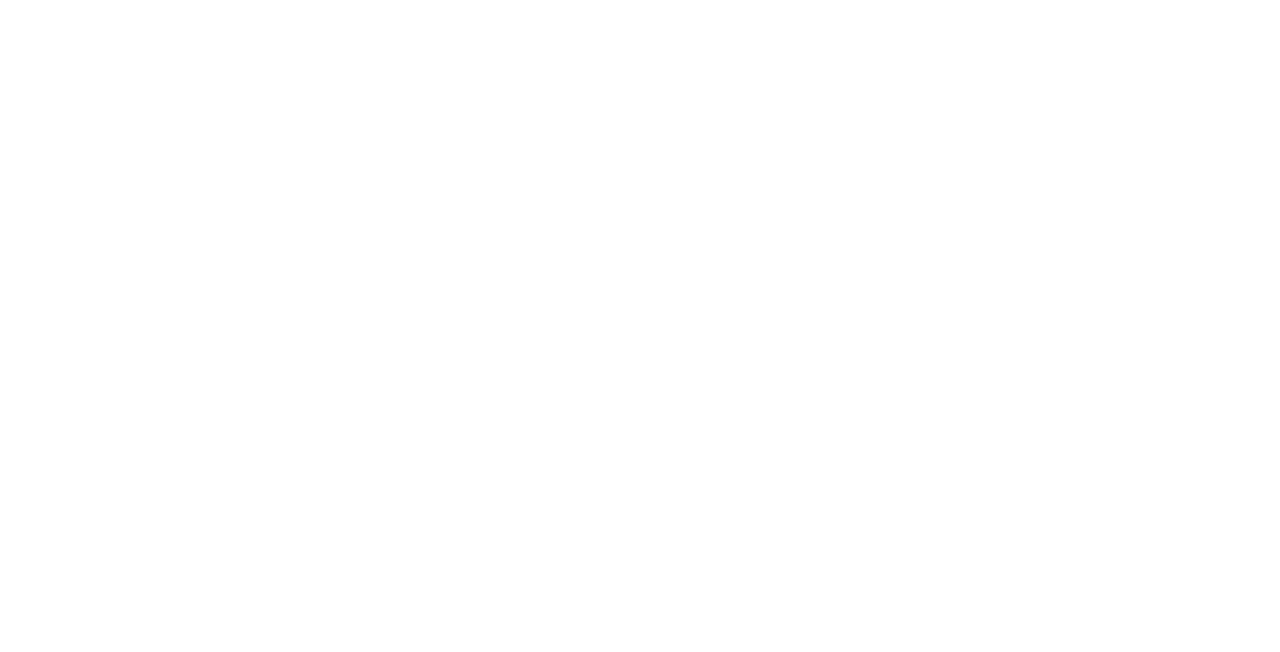
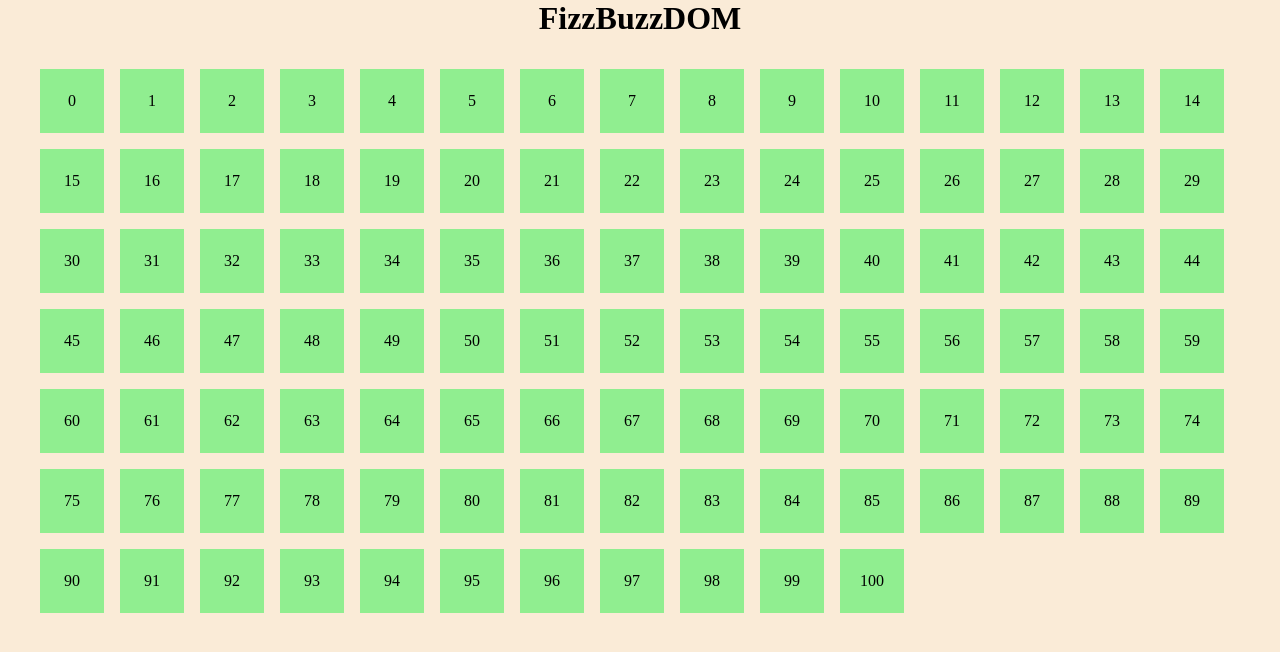
Before and after one commit to LudwigEffort/js-fizzbuzz, a plain HTML site: page index.html in a window 1280 px wide. Drawn offline with Linux system fonts and the light colour scheme.

Commit message:
for works

```diff
--- a/css/style.css
+++ b/css/style.css
@@ -0,0 +1,34 @@
+* {
+    margin: 0;
+    padding: 0;
+    box-sizing: border-box;
+}
+
+body    {
+    background-color: antiquewhite;
+    text-align: center;
+}
+
+.container {
+    max-width: 1200px;
+    margin: 0 auto;
+}
+
+.container h1 {
+    margin-bottom: 2rem;
+}
+
+.squares-container  {
+    display: flex;
+    flex-wrap: wrap;
+    gap: 1rem;
+}
+
+.square {
+    display: flex;
+    justify-content: center;
+    align-items: center;
+    width: 4rem;
+    height: 4rem;
+    background-color: lightgreen;
+}
--- a/index.html
+++ b/index.html
@@ -14,6 +14,15 @@
 
 <body>
 
+    <div class="container">
+
+        <h1>FizzBuzzDOM</h1>
+        <div class="squares-container">
+            <!-- <div class="square">0</div> -->
+        </div>
+
+    </div>
+
 </body>
 
 </html>
--- a/js/script.js
+++ b/js/script.js
@@ -0,0 +1,28 @@
+/*
+
+Scrivi un programma che stampi in console i numeri da 1 a 100,
+ma che per i multipli di 3 stampi “Fizz” al posto del numero e per i multipli di 5 stampi “Buzz”.
+Per i numeri che sono sia multipli di 3 che di 5 stampi “FizzBuzz”.
+Prima di partire a scrivere codice poniamoci qualche domanda:
+Come faccio a sapere se un numero è divisibile per un altro?
+Abbiamo visto qualcosa di particolare che possiamo usare?
+
+Consigli del giorno:
+1. Scriviamo sempre prima dei commenti in italiano per capire cosa vogliamo fare
+2. Proviamo ad immaginare le operazioni che vogliamo far svolgere al nostro programma così come lo faremmo "a mano"
+
+BONUS 1:
+Crea un container nel DOM , aggiungendo (attraverso la modifica dell'innerHTML) un elemento html con il numero o la stringa corretta da mostrare.
+
+BONUS 2:
+Applica stili differenti agli elementi aggiunti al DOM nel *BONUS 1*, a seconda che il valore inserito sia un numero, un fizz, un buzz o un fizzbuzz.
+Se sei a corto di idee per lo stile, potresti prendere spunto dallo screenshot fornito in consegna.
+
+*/
+
+const eleSquares = document.querySelector('.squares-container');
+for (let i = 0; i <= 100; i++ ) {
+
+    eleSquares.innerHTML = eleSquares.innerHTML + `<div class="square">${i}</div>`;
+
+}
```
